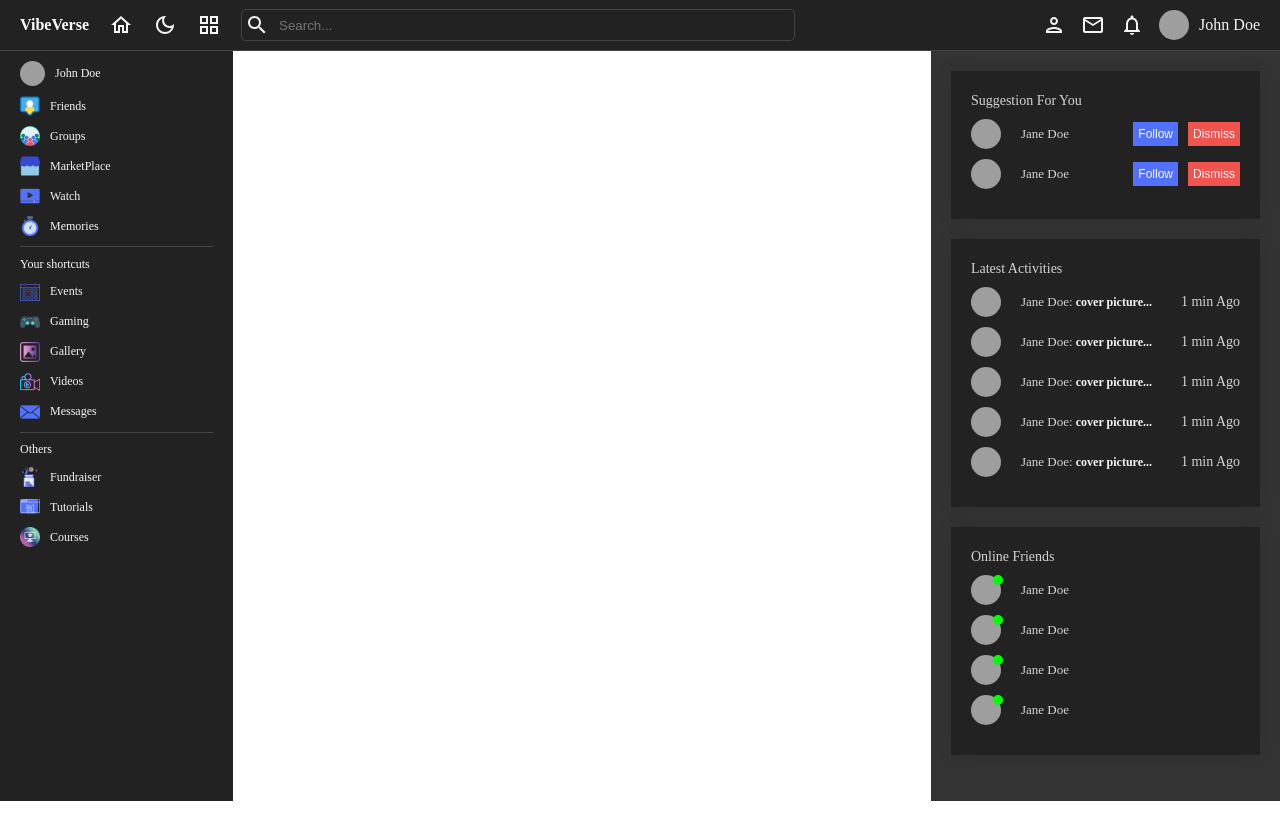
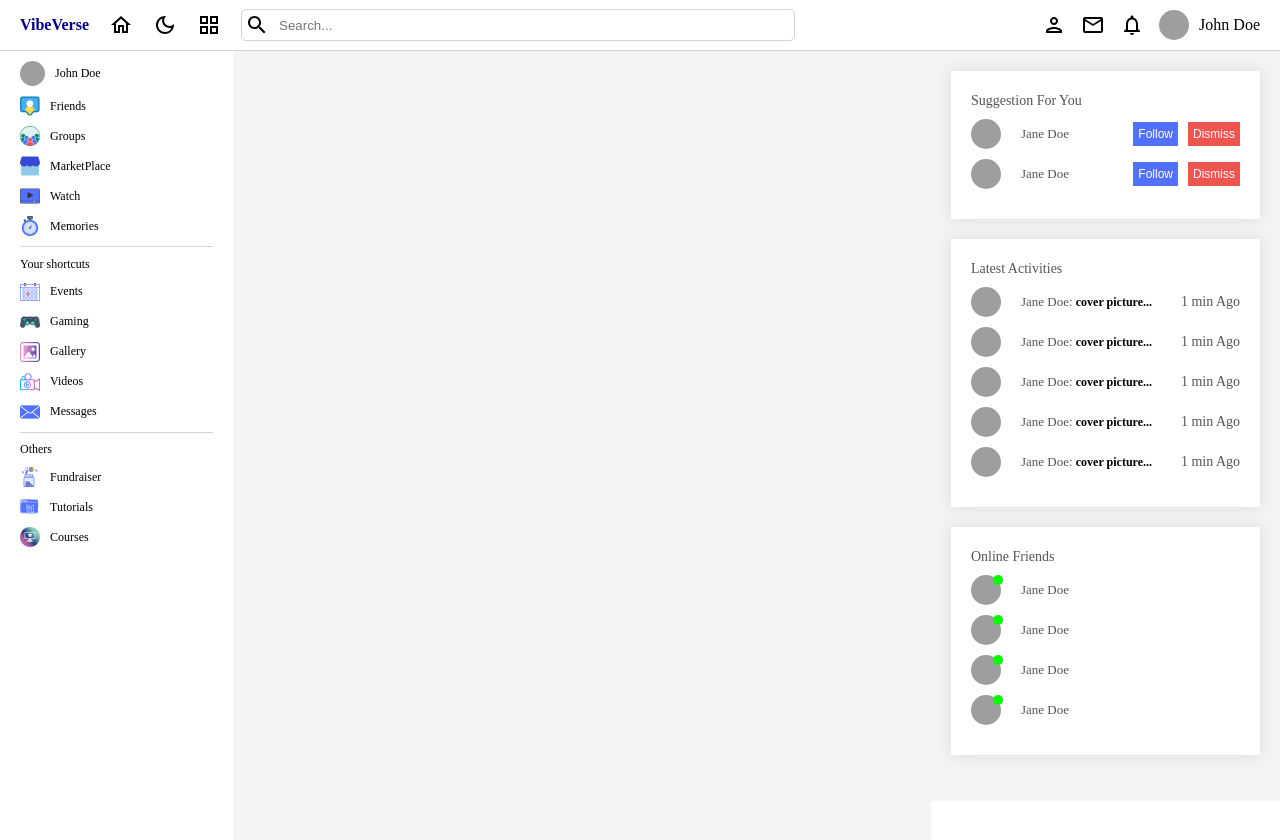
Before and after one commit to mbiopeter/React_Social_App, a React (Create React App) app: page / in a window 1280 px wide. Shown: the top 840 px of the page. Before the commit the page ends 801 px from the top, so only its background shows below. Built offline with nearby package versions, Linux system fonts and the light colour scheme; grey boxes are pictures that could not be loaded.

Commit message:
themes toggle

```diff
--- a/src/App.js
+++ b/src/App.js
@@ -7,14 +7,18 @@ import NavBar from "./components/navBar/NavBar.jsx";
 import LeftBar from "./components/leftBar/LeftBar.jsx";
 import RightBar from "./components/rightBar/RightBar.jsx";
 import "./style.scss";
+import { useContext } from "react";
+import { DarkModeContext } from "./context/DarkModeContext.js";
 function App() {
 
   const currentUser = true;
 
+  const { darkMode } = useContext(DarkModeContext);
+
 
   const Layout = () => {
     return (
-      <div className="theme-dark">
+      <div className={`theme-${darkMode ? "dark" : "light"}`}>
         <NavBar />
         <div style={{ display: 'flex' }}>
           <LeftBar />
--- a/src/components/navBar/NavBar.jsx
+++ b/src/components/navBar/NavBar.jsx
@@ -8,8 +8,13 @@ import EmailOutlinedIcon from '@mui/icons-material/EmailOutlined';
 import PersonOutlinedIcon from '@mui/icons-material/PersonOutlined';
 import SearchOutlinedIcon from '@mui/icons-material/SearchOutlined';
 import { Link } from "react-router-dom";
+import { useContext } from "react";
+import { DarkModeContext } from "../../context/DarkModeContext";
 
 const NavBar = () => {
+
+  const { toggle, darkMode } = useContext(DarkModeContext);
+
   return (
     <div className='navBar'>
       <div className="left">
@@ -17,7 +22,8 @@ const NavBar = () => {
           <span>VibeVerse</span>
         </Link>
         <HomeOutlinedIcon />
-        <DarkModeOutlinedIcon />
+        {darkMode ? <WbSunnyOutlinedIcon onClick = {toggle}/> :  <DarkModeOutlinedIcon onClick = {toggle} />}
+
         <GridViewOutlinedIcon />
         <div className="search">
           <SearchOutlinedIcon />
--- /dev/null
+++ b/src/context/DarkModeContext.js
@@ -0,0 +1,23 @@
+import { createContext, useEffect, useState } from "react";
+
+export const DarkModeContext = createContext()
+
+export const DarkModeContextProvider = ({ children }) => {
+    const [darkMode, SetDarkMode] = useState(
+        JSON.parse(localStorage.getItem('darkMode')) || false
+    );
+
+    const toggle = () => {
+        SetDarkMode(!darkMode)
+    }
+
+    useEffect(() => {
+        localStorage.setItem('darkMode', darkMode)
+    }, [darkMode]);
+
+    return (
+        <DarkModeContext.Provider value={{ darkMode, toggle }}>
+            {children}
+        </DarkModeContext.Provider>
+    )
+}
--- a/src/index.js
+++ b/src/index.js
@@ -1,9 +1,12 @@
 import React from 'react'
 import ReactDOM from 'react-dom/client'
 import App from './App.js'
+import { DarkModeContextProvider } from './context/DarkModeContext.js'
 
 ReactDOM.createRoot(document.getElementById('root')).render(
   <React.StrictMode>
-    <App />
+    <DarkModeContextProvider>
+      <App />
+    </DarkModeContextProvider>
   </React.StrictMode>,
 )
--- a/src/pages/home/Home.scss
+++ b/src/pages/home/Home.scss
@@ -0,0 +1,11 @@
+@import "../../style.scss";
+
+
+.home{
+    @include themify($themes){
+        background-color: themed("bgSoft");
+        color:themed("textColor");
+        padding: 20px 70px;
+        height: 200vh;
+    }
+}
```
